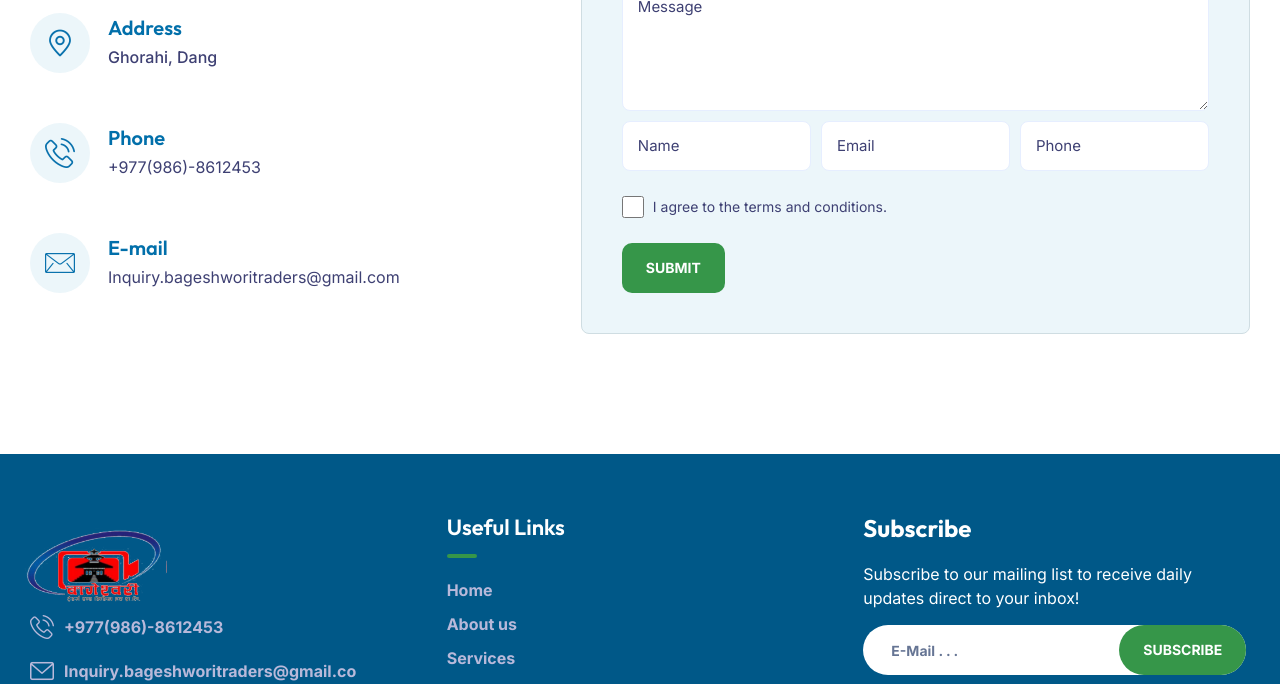
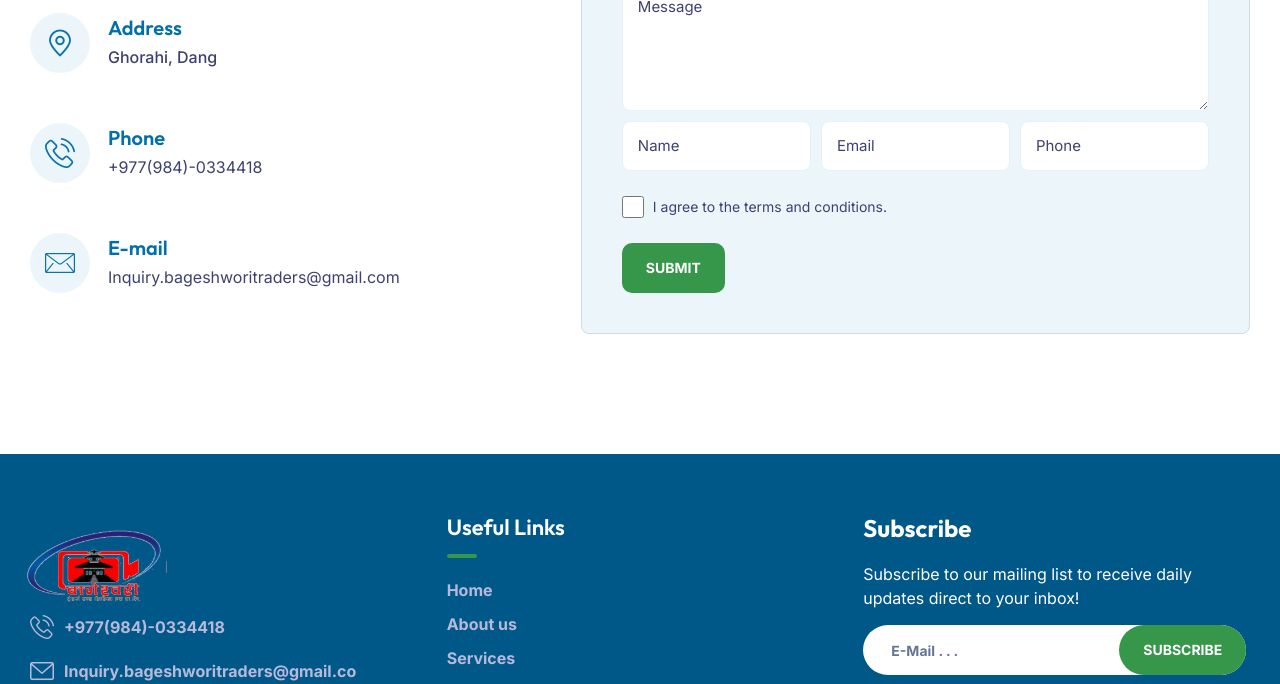
Before and after one commit to ManishBasnet12/bageshworitraders, a Next.js app: page /contact in a window 1280 px wide. Shown: the part 1220-1904 px from the top of the page. Built offline with nearby package versions, Linux system fonts and the light colour scheme.

Commit message:
first commit

```diff
--- a/components/layout/footer/Footer2.js
+++ b/components/layout/footer/Footer2.js
@@ -33,8 +33,7 @@ export default function Footer2() {
                               <i className="flaticon-phone-call" />
                             </div>
                             <div className="content">
-                            <p>                            +977(986)-8612453
-                            </p>
+                            <p>                            +977(984)-0334418                            </p>
                               </div>
                           </li>
                           <li>
--- a/src/app/contact/page.js
+++ b/src/app/contact/page.js
@@ -159,8 +159,7 @@ export default function Contact() {
                                                     </div>
                                                     <div className="content">
                                                         <h4 className="title">Phone</h4>
-                                                        +977(986)-8612453
-                                                    </div>
+                                                        +977(984)-0334418                                                    </div>
                                                 </li>
                                                 <li>
                                                     <div className="icon">
```
